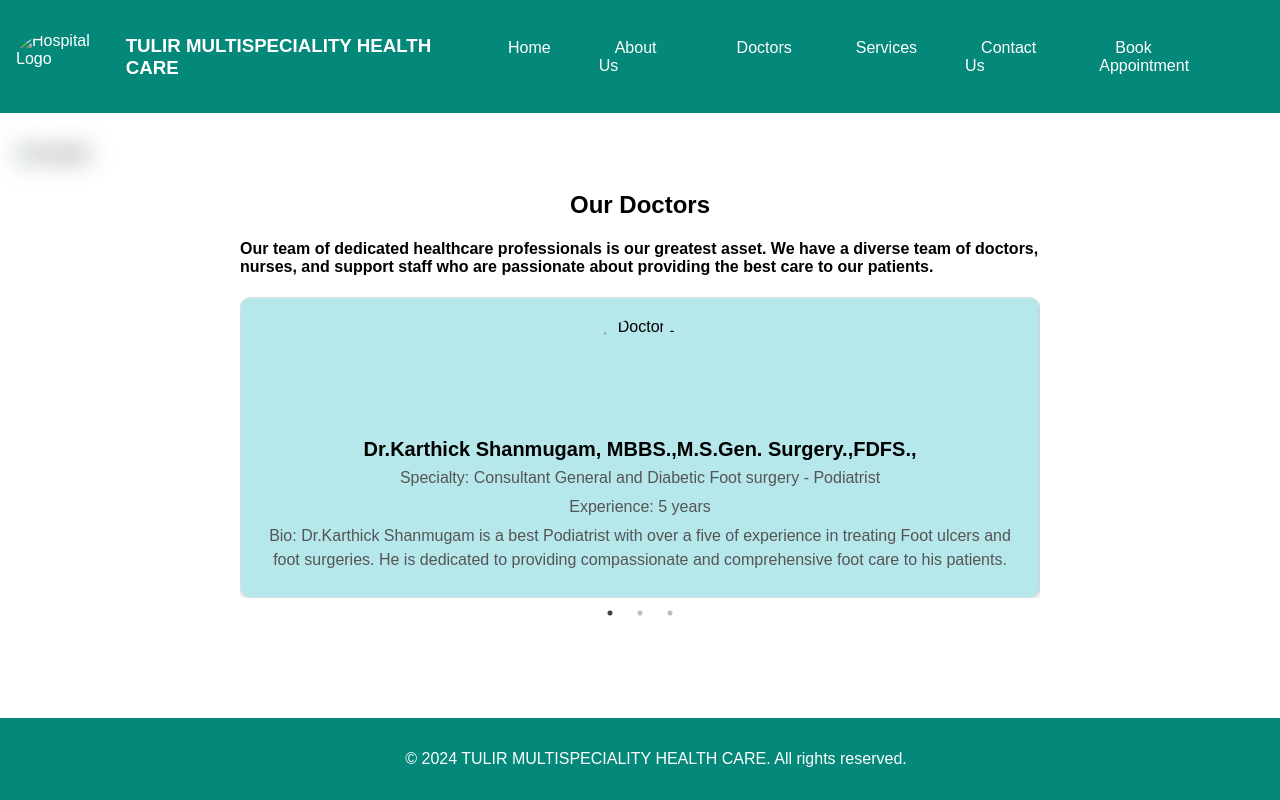
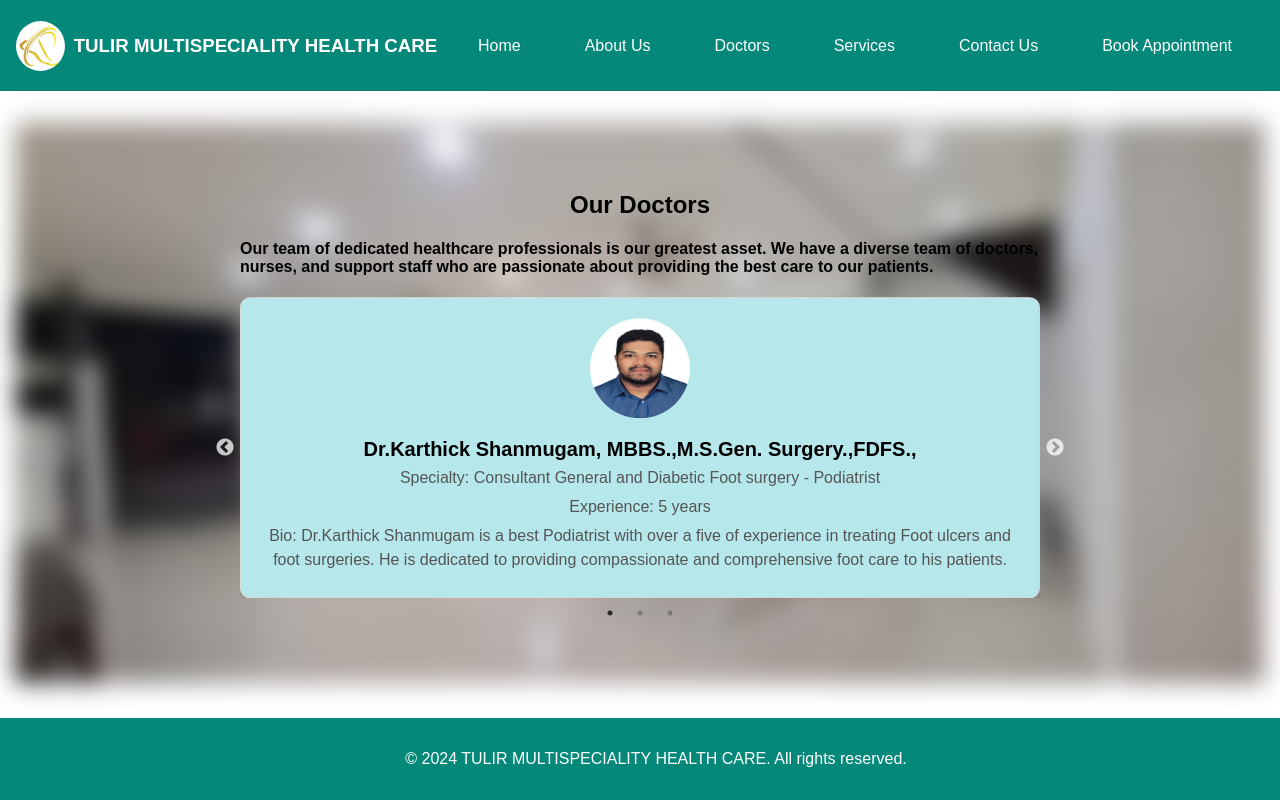
Before and after one commit to monisharaju13/tulir-multispeciality-heath-care, a website: page doctors.html in a window 1280 px wide. Drawn offline with nearby package versions, Linux system fonts and the light colour scheme.

Commit message:
doctors.html

```diff
--- a/doctors.html
+++ b/doctors.html
@@ -12,7 +12,7 @@
 </head>
 <body>
     <header>
-        <img src="images/logo.png" alt="Hospital Logo" class="logo">
+        <img src="logo.png" alt="Hospital Logo" class="logo">
         <h3>TULIR MULTISPECIALITY HEALTH CARE</h3>
         <nav>
             <ul>
@@ -28,20 +28,20 @@
     <main>
 
         <section >
-            <img src="images/hospital1.jpg" alt="Hospital" class="hero-img">
+            <img src="hospital1.jpg" alt="Hospital" class="hero-img">
             <div class="hero-text">
             <h2>Our Doctors</h2>
              <h4>Our team of dedicated healthcare professionals is our greatest asset. We have a diverse team of doctors, nurses, and support staff who are passionate about providing the best care to our patients.</h4>
               <div class="doctor-slider">
                 <div class="doctor-profile">
-                 <img src="images/doctor1.jpg" alt="Doctor 1" class="center">
+                 <img src="doctor1.jpg" alt="Doctor 1" class="center">
                 <h3>Dr.Karthick Shanmugam, MBBS.,M.S.Gen. Surgery.,FDFS.,</h3>
                 <p>Specialty: Consultant General and Diabetic Foot surgery - Podiatrist</p>
                 <p>Experience: 5 years</p>
                 <p>Bio: Dr.Karthick Shanmugam is a best Podiatrist with over a five of experience in treating Foot ulcers and foot surgeries. He is dedicated to providing compassionate and comprehensive foot care to his patients.</p>
             </div>
             <div class="doctor-profile">
-                <img src="images/doctor2.jpg" alt="Dr. Jane Smith" class="center">
+                <img src="doctor2.jpg" alt="Dr. Jane Smith" class="center">
                 <h3>Dr.U.Prabhakaran, MBBS.,M.S.,M.Ch Surgical Oncology.,</h3>
                 <h4>Fellowship in thoracic oncology(Tata memorial hospital, Mumbai)</h4>
                 <p>Specialty:  Surgical Oncology</p>
@@ -49,7 +49,7 @@
                 <p>Bio: Dr.U.Prabhakaran is an expert oncologist with extensive experience in treating Cancer. He is committed to using the latest advancements in cancer care to improve patient outcomes.</p>
             </div>
             <div class="doctor-profile">
-    		<img src="images/doctor3.jpg" alt="Dr. Jane Smith" class="center">
+    		<img src="doctor3.jpg" alt="Dr. Jane Smith" class="center">
                 <h3>DR.R.Elakkiarani Karthick, MBBS.,M.D.Gen. Medicine.,F.ECHO.,</h3>
                 <p>Specialty:  Consultant Physician and Diabetologist</p>
                 <p>Experience: 5 years</p>
```
